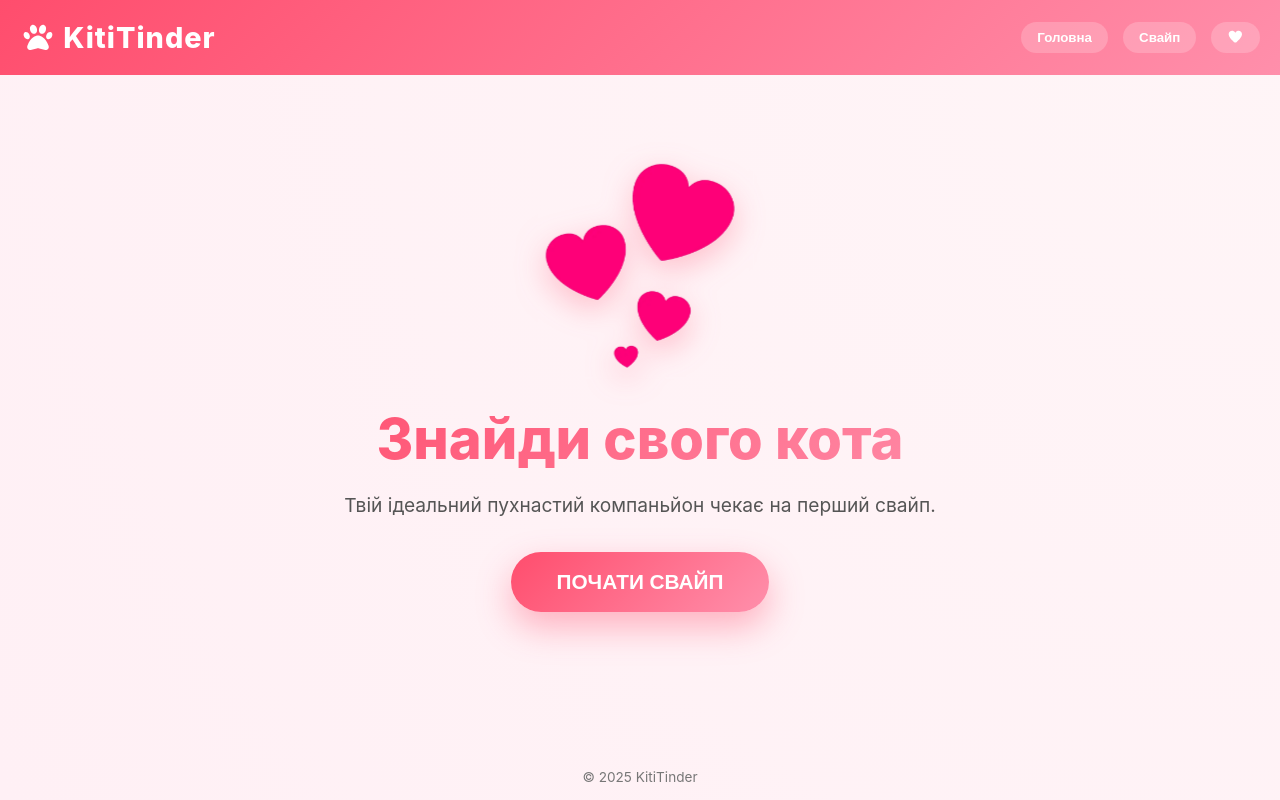
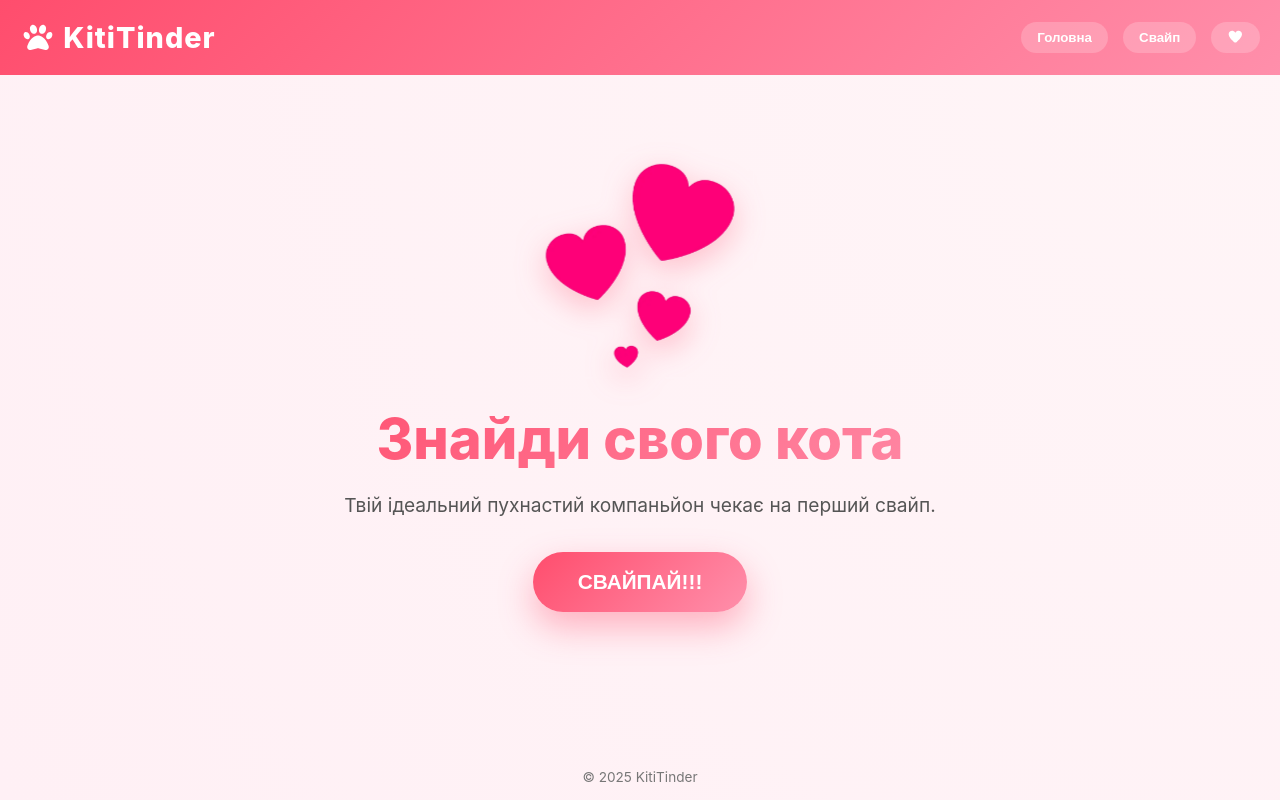
Before and after one commit to Ch3BuRek/group_project_OP, a React (Create React App) app: page / in a window 1280 px wide. Built offline with nearby package versions, Linux system fonts and the light colour scheme; no server answers.

Commit message:
Update Home.js

```diff
--- a/src/pages/Home.js
+++ b/src/pages/Home.js
@@ -5,10 +5,11 @@ function Home({ go }) {
       <h2>Знайди свого кота</h2>
       <p>Твій ідеальний пухнастий компаньйон чекає на перший свайп.</p>
       <button className="cta" onClick={() => go("swipe")}>
-        Почати свайп
+        СВАЙПАЙ!!!
       </button>
     </section>
   );
 }
 
+
 export default Home;
```
